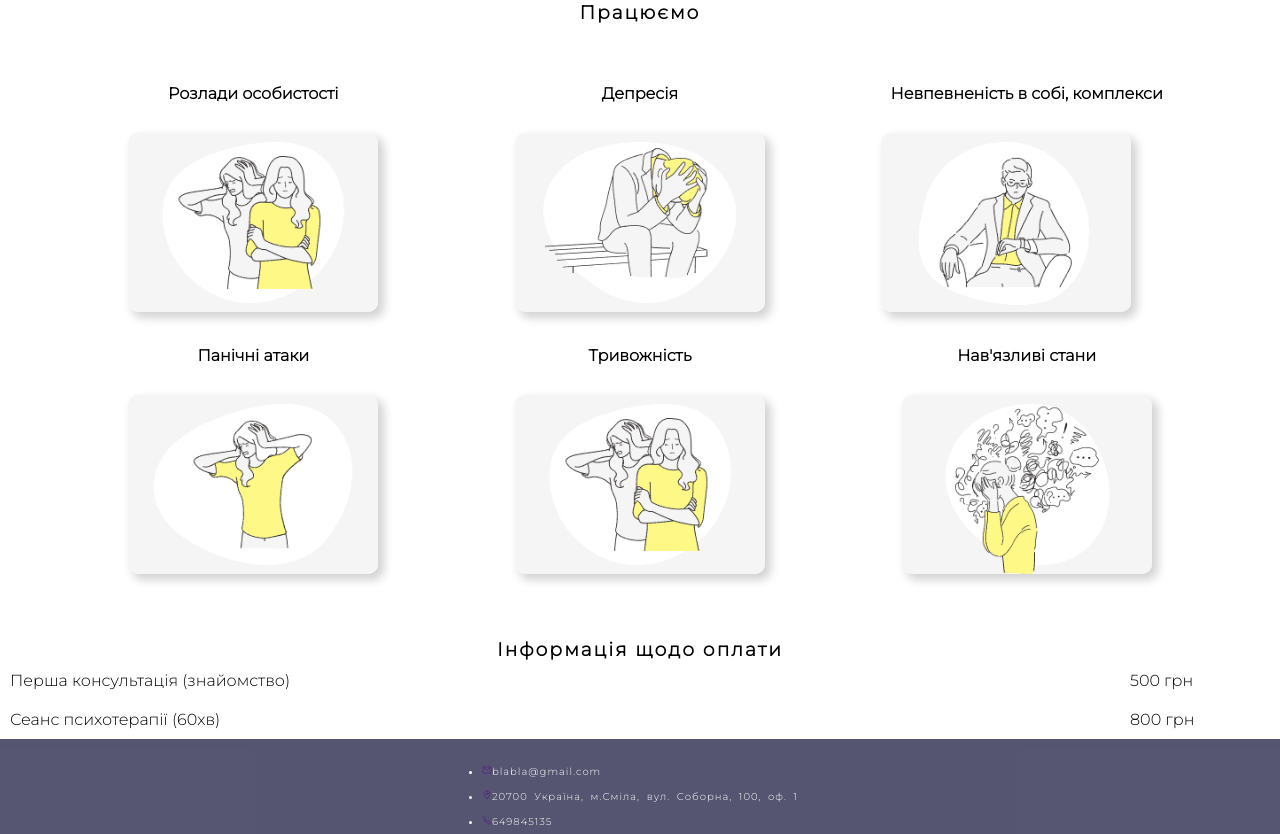
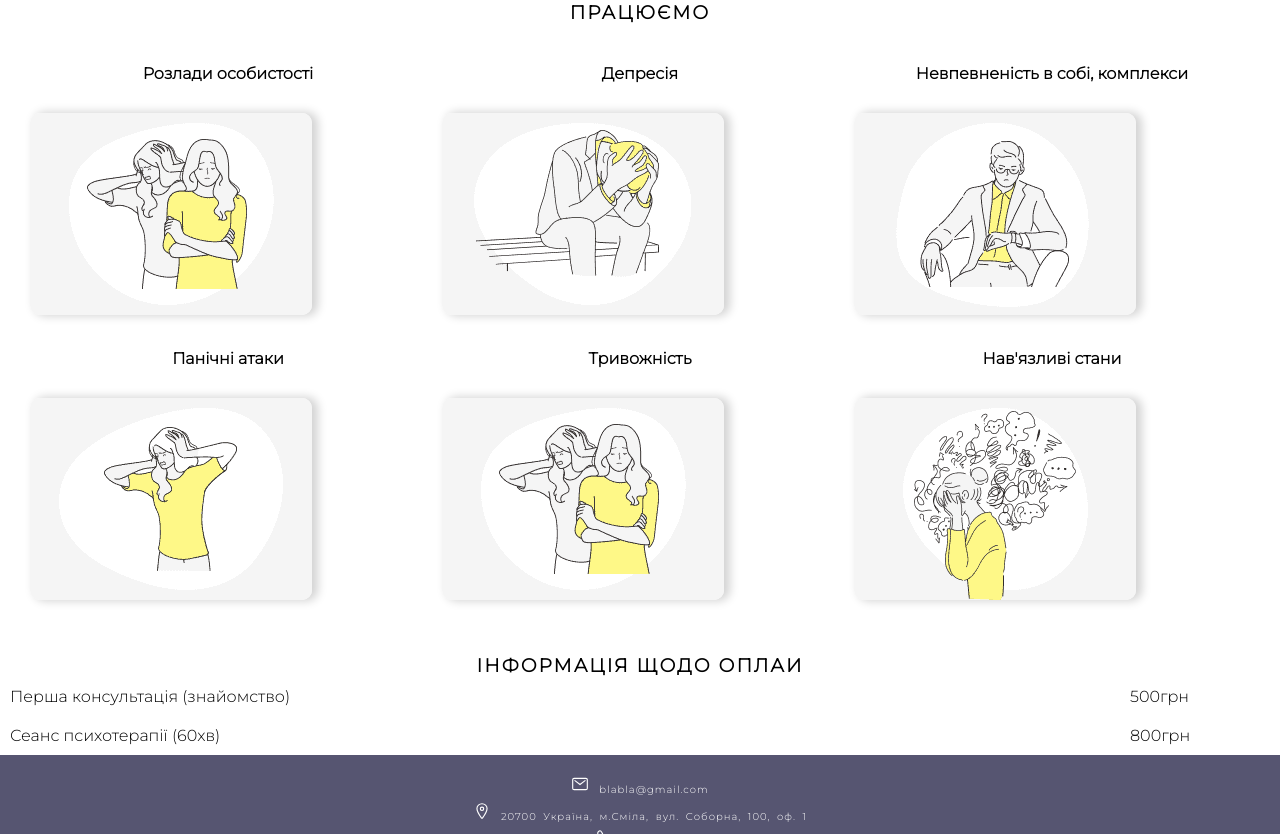
Before and after one commit to irina-sanseverina/psychology_website, a plain HTML site: page index.html in a window 1280 px wide. Shown: the part 1030-1864 px from the top of the page. Drawn offline with nearby package versions, Linux system fonts and the light colour scheme.

Commit message:
fixed grid template

```diff
--- a/index.html
+++ b/index.html
@@ -13,13 +13,12 @@
 	<div class="wraper">
 		<section id="main-section">
 			<input type="checkbox" id="check">
-			<header>
+			<header class="header">
 				<h2><a href="#" class="logo">Logo</a></h2>
 				<div class="navigation">
 					<a href="#">Про нас</a>
 					<a href="#">Послуги</a>
 					<a href="#">Ціни</a>
-					<!--<a href="#">Блог</a>-->
 					<a href="#">Контакти</a>
 					</div>
 				<label for="check">
@@ -36,47 +35,55 @@
 			</div>
 		</section>
 	</div>
+
 	<div id="about-section">
 		<div class="content">
-				<h3>Про нас</h3>
+			<h3>ПРО НАС</h3>
 			<p>Lorem ipsum dolor sit amet consectetur adipisicing elit. Nam quasi officiis commodi, ex omnis, error a asperiores nesciunt culpa, laboriosam dolorum consectetur autem porro ut quibusdam molestiae. Soluta, aut unde.</p>
 		</div>
 	</div>
-	</div>
+
 	<div id="work-with-section">
 			<div>
-			<h3>Працюємо</h3>
+				<h3>ПРАЦЮЄМО</h3>
 			</div>
 			<div class="grid-work-with">
-			<div class="1">
+
+				<div>
 					<h4>Розлади особистості</h4>
 					<img class="image" src="/psychology_website/Img/1.png" alt="">
 				</div>
-			<div class="2">
+
+				<div>
 					<h4>Депресія</h4>
 					<img class="image" src="/psychology_website/Img/3.png" alt="">
 				</div>
-			<div class="3">
+
+				<div>
 					<h4>Невпевненість в собі,&shy; комплекси</h4>
 					<img class="image" src="/psychology_website/Img/5.png" alt="">
 				</div>
-			<div class="4">
+
+				<div>
 					<h4>Панічні атаки</h4>
 					<img class="image" src="/psychology_website/Img/7.png" alt="">
 				</div>
-			<div class="9">
+
+				<div>
 					<h4>Тривожність</h4>
 					<img class="image" src="/psychology_website/Img/1.png" alt="">
 				</div>
-			<div class="10">
+
+				<div>
 					<h4>Нав'язливі стани</h4>
 					<img class="image" src="/psychology_website/Img/13.png" alt="">
 				</div>
 			</div>
+
 	</div>
 	<div id="price-section">
 		<div>
-			<h3>Інформація щодо оплати</h3>
+			<h3>ІНФОРМАЦІЯ ЩОДО ОПЛАИ</h3>
 		</div>
 		<div class="price">
 			<div>
@@ -84,14 +91,14 @@
 
 			</div>
 			<div>
-				<p>500 грн</p>
+				<p>500грн</p>
 			</div>
 		</div>
 		<div class="price">
 			<div>
 				Сеанс психотерапії (60хв)
 			</div>
-			<div>800 грн</div>
+			<div>800грн</div>
 		</div>
 	</div>
 	<footer>
--- a/style.css
+++ b/style.css
@@ -19,8 +19,8 @@
 	/* background-color: lightgray; */
 	background-size: cover;
 	background-position: center;
+}
 
-}
 header {
 	position: relative;
 	top: 0;
@@ -41,7 +41,7 @@ header .logo{
 }
 
 header .navigation a{
-	color: #000;
+	color: #581845;
 	text-decoration: none;
 	padding: 5px 15px;
 	border-radius: 15px;
@@ -58,15 +58,13 @@ header .navigation a:not(:last-child){
 header .navigation a:hover {
 	/* background-color: #5FBBFD; */
 
-	border: 1px solid #000;
+	/* border: 1px solid #000; */
 	transition-duration: 500ms;
 	top: -1px;
-	box-shadow: 5px 10px 18px #888888:
+	box-shadow: 0px 0px 5px rgba(3, 2, 44, 0.671);
 }
 .content{
 	margin: 70px 50px;
-	/* max-width: 850px; */
-	/* backdrop-filter: blur(5px); */
 }
 
 /* анімаційний заголовок */
@@ -126,12 +124,6 @@ header .navigation a:hover {
 	top: 2px;
 }
 
-.media-icons{
-	display: flex;
-	justify-content: center;
-	margin: auto;
-	/* flex-direction: column; */
-}
 .media-icons a{
 	position: relative;
 	color: #20648F;
@@ -170,7 +162,7 @@ label{
 		transition-property: color;
 	}
 	label:hover{
-		color: #fff;
+			color: #20648F;
 	}
 	label .close-btn{
 		display: none;
@@ -179,7 +171,8 @@ label{
 	#check:checked ~ header .navigation{
 		z-index: 2;
 		position: fixed;
-		background: rgba(114, 223, 255, 0.9);
+		/* background: rgba(114, 223, 255, 0.9); */
+		background: #fff;
 		top: 0;
 		bottom: 0;
 		left: 0;
@@ -192,8 +185,9 @@ label{
 	#check:checked ~ header .navigation a{
 		font-size: 700;
 		margin-right: 0;
-		margin-bottom: 50px;
+		margin-bottom: 20px;
 		letter-spacing: 2px;
+		text-shadow: 1px 1px 1px #000;
 		}
 	#check:checked ~ header label .menu-btn{
 		display: none;
@@ -251,42 +245,89 @@ label{
 
 }
 
-#work-with-section .grid-work-with{
-	display: grid;
-	grid-template-columns: 1fr 1fr 1fr;
-	margin: 20px 50px;
-	border-radius: 20px;
-	justify-items: center;
-	box-shadow: inset 3px 3px 5px 5px #fff;
-	padding: 10px;
-}
-.image{
-	border-radius: 10px;
-	box-shadow: 5px 5px 10px 1px lightgray;
-
-}
 #about-section .content h3{
 	margin: 10px;
 	text-align: center;
 	letter-spacing: 2px;
 }
+
+
+
+
+
+
+
+
+.container{
+	max-width: 1200px;
+	margin: 0 auto;
+	padding: 0 15px;
+	border: #000 solid 2px;
+}
+@media (max-width: 1200px){
+	.container{
+		max-width: 970px;
+	}
+}
+@media (max-width: 992px){
+	.container{
+		max-width: 950;
+
+	}
+}
+@media (max-width: 967px){
+	.container{
+		max-width: none;
+	}
+}
+
+
+
 #work-with-section h3{
 	margin: 10px;
 	text-align: center;
 	letter-spacing: 2px;
+	text-transform: uppercase;
+}
+
+.grid-work-with{
+	display: grid;
+	grid-template-columns: repeat(auto-fill, minmax(350px, 1fr));
+	justify-content: space-between;
+	grid-column-gap: 1rem;
+	margin: 0	30px;
+}
+
+
+/* #work-with-section .conteiner .grid-work-with{
+	display: grid;
+	grid-template-columns: 1fr 1fr 1fr;
+	grid-template-rows: 1fr 1fr;
+	margin: 20px auto;
+	border-radius: 20px;
+	justify-items: center;
+	box-shadow: inset 3px 3px 5px 5px #fff;
+	padding: 10px;
+}*/
+.image{
+	border-radius: 10px;
+	box-shadow: 5px 0px 10px 1px lightgray;
+
 }
 
 #work-with-section .grid-work-with h4{
-	margin: 30px 10px;
+	margin: 30px auto;
 	text-align: center;
 
 }
 
-#work-with-section .grid-work-with img{
-	width: 100%;
-	max-width: 250px;
 
-}
+
+
+
+
+
+
 
 
 
@@ -323,7 +364,7 @@ footer{
 	font-size: 15px;
 }
 
-footer{
+footer .social-icons{
 	display: flex;
 	flex-direction: column;
 	align-items: center;
@@ -332,6 +373,18 @@ footer{
 	letter-spacing: 1px;
 	padding: 20px;
 	word-spacing: 3px;
+	flex-wrap: wrap;
+}
+
+footer .social-icons li{
+	list-style: none;
+}
+footer .social-icons li a{
+	font-size: 18px;
+	color: #fff;
+	margin-right: 10px;
+
+
 }
 /*
 #adress-section .adress .contacts {
```
Lines whose indentation alone changed are shown as unchanged.
